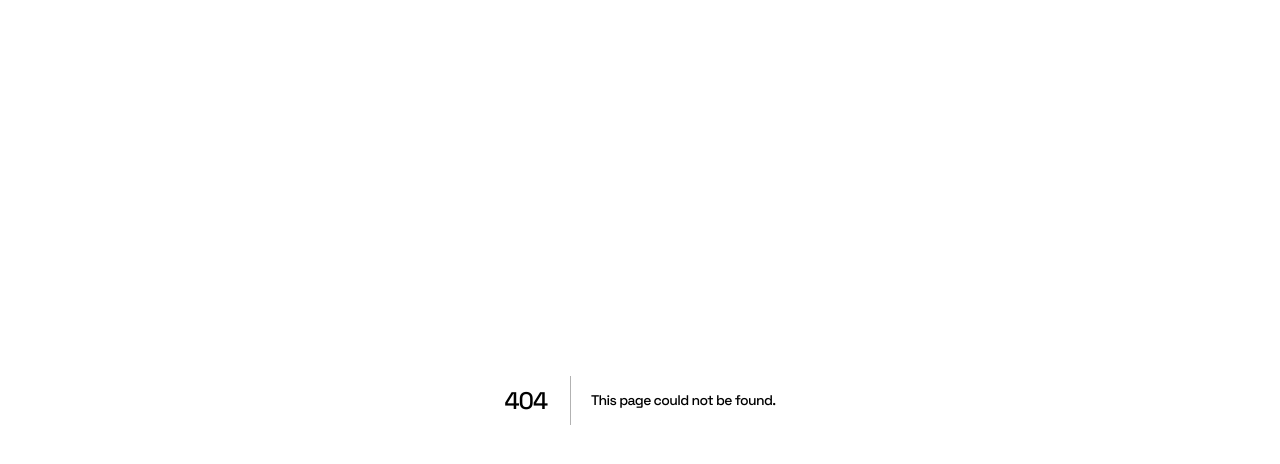
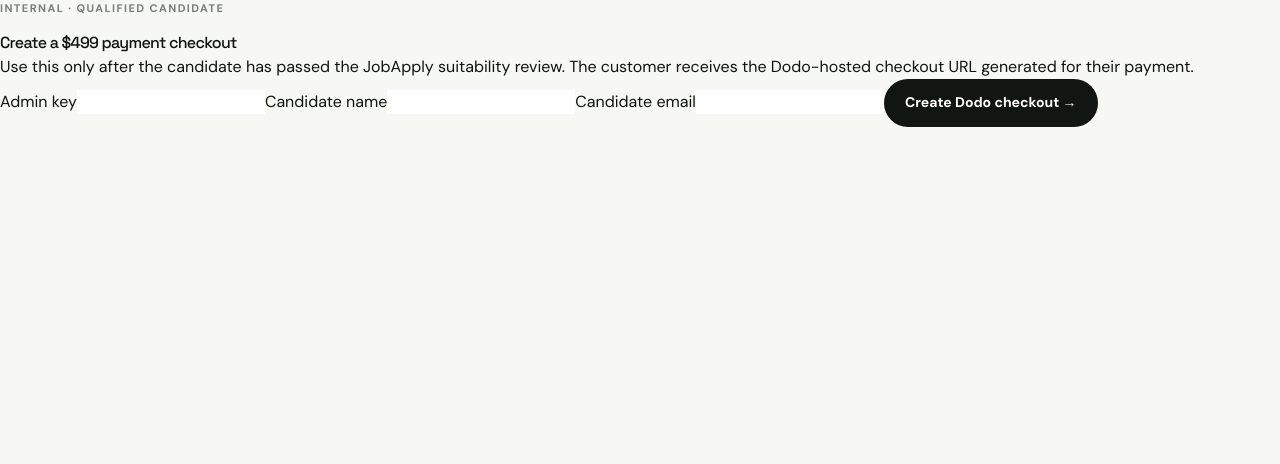
Before and after one commit to supportaff/jobapply, a Next.js app: page /admin/payment in a window 1280 px wide. Before the commit this address had no page. Shown: the top 464 px of the page. Built offline with nearby package versions, Linux system fonts and the light colour scheme.

Commit message:
Add internal qualified-candidate Dodo checkout generator

```diff
--- /dev/null
+++ b/app/admin/payment/page.tsx
@@ -0,0 +1,34 @@
+'use client'
+
+import { useState } from 'react'
+
+export default function AdminPaymentPage() {
+  const [key, setKey] = useState('')
+  const [name, setName] = useState('')
+  const [email, setEmail] = useState('')
+  const [loading, setLoading] = useState(false)
+  const [error, setError] = useState('')
+  const [checkoutUrl, setCheckoutUrl] = useState('')
+
+  async function createCheckout() {
+    setLoading(true)
+    setError('')
+    setCheckoutUrl('')
+    try {
+      const response = await fetch('/api/create-checkout', {
+        method: 'POST',
+        headers: { 'Content-Type': 'application/json', 'x-jobapply-admin-key': key },
+        body: JSON.stringify({ name, email }),
+      })
+      const data = await response.json()
+      if (!response.ok) throw new Error(data.error || 'Unable to create checkout')
+      setCheckoutUrl(data.checkoutUrl)
+    } catch (e) {
+      setError(e instanceof Error ? e.message : 'Unable to create checkout')
+    } finally {
+      setLoading(false)
+    }
+  }
+
+  return <main className="admin-payment-page"><div className="admin-card"><div className="section-kicker">INTERNAL · QUALIFIED CANDIDATE</div><h1>Create a $499 payment checkout</h1><p>Use this only after the candidate has passed the JobApply suitability review. The customer receives the Dodo-hosted checkout URL generated for their payment.</p><label>Admin key<input type="password" value={key} onChange={e=>setKey(e.target.value)} /></label><label>Candidate name<input value={name} onChange={e=>setName(e.target.value)} /></label><label>Candidate email<input type="email" value={email} onChange={e=>setEmail(e.target.value)} /></label><button className="btn btn-dark" disabled={loading} onClick={createCheckout}>{loading ? 'Creating…' : 'Create Dodo checkout →'}</button>{error&&<div className="admin-error">{error}</div>}{checkoutUrl&&<div className="checkout-result"><strong>Checkout created</strong><input readOnly value={checkoutUrl} onFocus={e=>e.currentTarget.select()} /><a className="btn btn-dark" href={checkoutUrl}>Open checkout →</a><p>Send this URL to the accepted candidate. Do not publish it on the public landing page.</p></div>}</div></main>
+}
```
